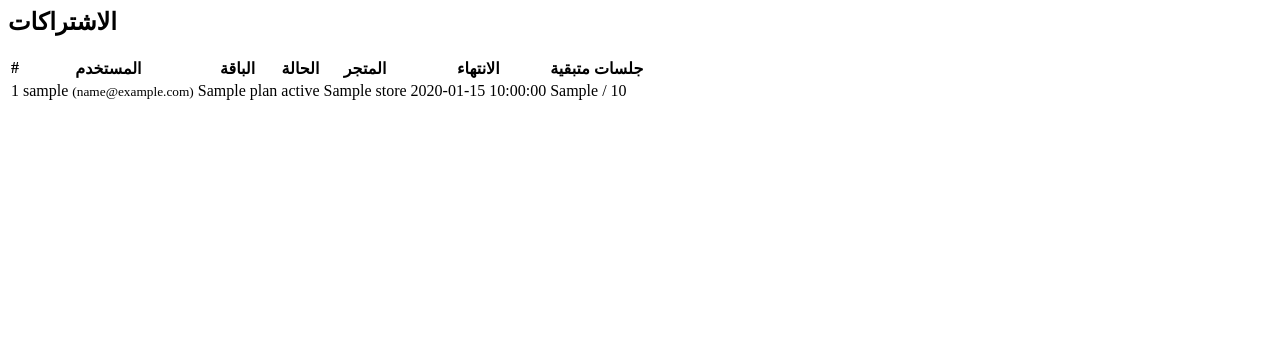
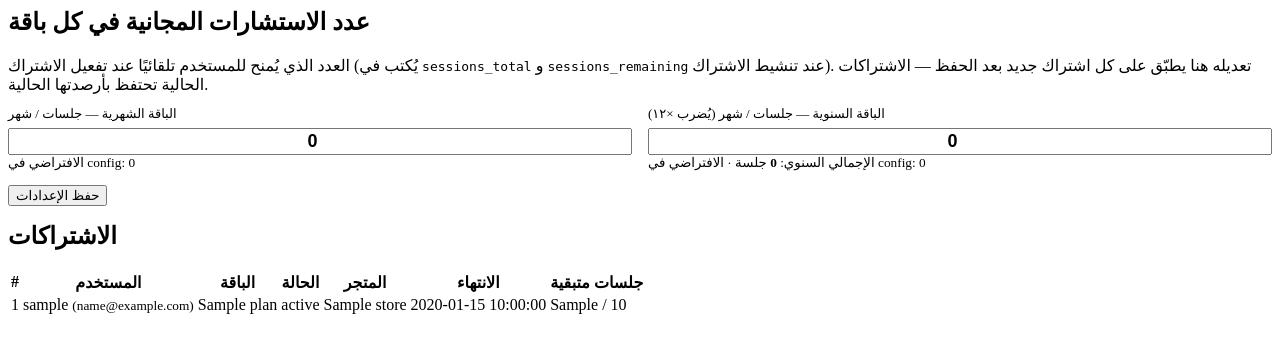
Before and after one commit to eranetsa/lityourcandle-backend, a PHP site: template public/admin/views/subscriptions.php in a window 1280 px wide. Shown: the top 353 px of the page. Run offline with PHP 8.4, Linux system fonts and the light colour scheme; the template is opened without the code that fills it: most values are stand-ins (such as "Sample title", 1, 10 or a date in 2020); data that the repository does not hold is empty.

Commit message:
Admin-editable limits: free AI msgs/day + per-plan session counts
Three new app_settings keys, all read at request time and falling back
to the bundled config so the system works out-of-the-box:

  ai_free_daily_limit              (default 3)
  plan_monthly_sessions            (default 1, was config plans.monthly.sessions)
  plan_yearly_sessions_per_month   (default 2, was config plans.yearly.sessions_per_month)

  • AiController::candle reads ai_free_daily_limit instead of the old
    private FREE_DAILY_AI_LIMIT constant. Set to 0 to disable AI for
    free-tier users entirely. Paid + trial users stay unlimited.
  • Subscription::sessionsForPlan reads the plan_*_sessions overrides
    when granting credits at activation time. Existing subscriptions
    keep their already-issued balance — only fresh activations and
    renewals pick up the new numbers.
  • Admin UI:
      /admin?action=ai → "الحد اليومي المجاني لمحادثة AI" form
      /admin?action=subscriptions → "عدد الاستشارات في كل باقة" form
        with monthly + yearly-per-month inputs, live ×12 totals, and
        the config-default shown as a reference.

Co-Authored-By: Claude Opus 4.7 (1M context) <noreply@anthropic.com>

```diff
--- a/public/admin/views/subscriptions.php
+++ b/public/admin/views/subscriptions.php
@@ -1,3 +1,51 @@
+<div class="card">
+  <h2 style="margin-top:0;">عدد الاستشارات المجانية في كل باقة</h2>
+  <p style="color:var(--text-muted); margin:0 0 12px;">
+    العدد الذي يُمنح للمستخدم تلقائيًا عند تفعيل الاشتراك (يُكتب في
+    <code>sessions_total</code> و <code>sessions_remaining</code> عند تنشيط
+    الاشتراك). تعديله هنا يطبّق على كل اشتراك جديد بعد الحفظ — الاشتراكات
+    الحالية تحتفظ بأرصدتها الحالية.
+  </p>
+  <?php if (!empty($saved)): ?>
+    <div style="background:rgba(34,197,94,0.10); border:1px solid rgba(34,197,94,0.35); color:#0a8a3a; padding:10px 14px; border-radius:8px; margin-bottom:14px;">
+      ✓ تم حفظ الإعدادات.
+    </div>
+  <?php endif; ?>
+  <form method="post" action="?action=subscriptions">
+    <input type="hidden" name="csrf" value="<?= htmlspecialchars(csrf()) ?>">
+    <div style="display:grid; grid-template-columns: repeat(auto-fit, minmax(260px, 1fr)); gap:16px;">
+      <div>
+        <label style="display:block; color:var(--text-muted); font-size:13px; margin-bottom:6px;">
+          الباقة الشهرية — جلسات / شهر
+        </label>
+        <input
+          type="number" name="plan_monthly_sessions" min="0"
+          value="<?= (int)($planMonthly ?? 1) ?>"
+          style="width:100%; font-size:18px; font-weight:700; text-align:center;"
+        >
+        <small style="color:var(--text-muted);">الافتراضي في config: <?= (int)($cfgMonthly ?? 1) ?></small>
+      </div>
+      <div>
+        <label style="display:block; color:var(--text-muted); font-size:13px; margin-bottom:6px;">
+          الباقة السنوية — جلسات / شهر (يُضرب ×١٢)
+        </label>
+        <input
+          type="number" name="plan_yearly_sessions_per_month" min="0"
+          value="<?= (int)($planYearlyPerMonth ?? 2) ?>"
+          style="width:100%; font-size:18px; font-weight:700; text-align:center;"
+        >
+        <small style="color:var(--text-muted);">
+          الإجمالي السنوي: <strong><?= (int)($planYearlyPerMonth ?? 2) * 12 ?></strong> جلسة
+          · الافتراضي في config: <?= (int)($cfgYearlyPerMonth ?? 2) ?>
+        </small>
+      </div>
+    </div>
+    <div style="margin-top:14px;">
+      <button type="submit" name="op" value="save_plan_limits" class="btn">حفظ الإعدادات</button>
+    </div>
+  </form>
+</div>
+
 <div class="card">
   <h2 style="margin-top:0;">الاشتراكات</h2>
   <table>
```
Also changed, not shown: public/admin/index.php (+33 -1 lines), public/admin/views/ai.php (+24 -0 lines), src/Controllers/AiController.php (+6 -3 lines), src/Models/Subscription.php (+19 -5 lines).
